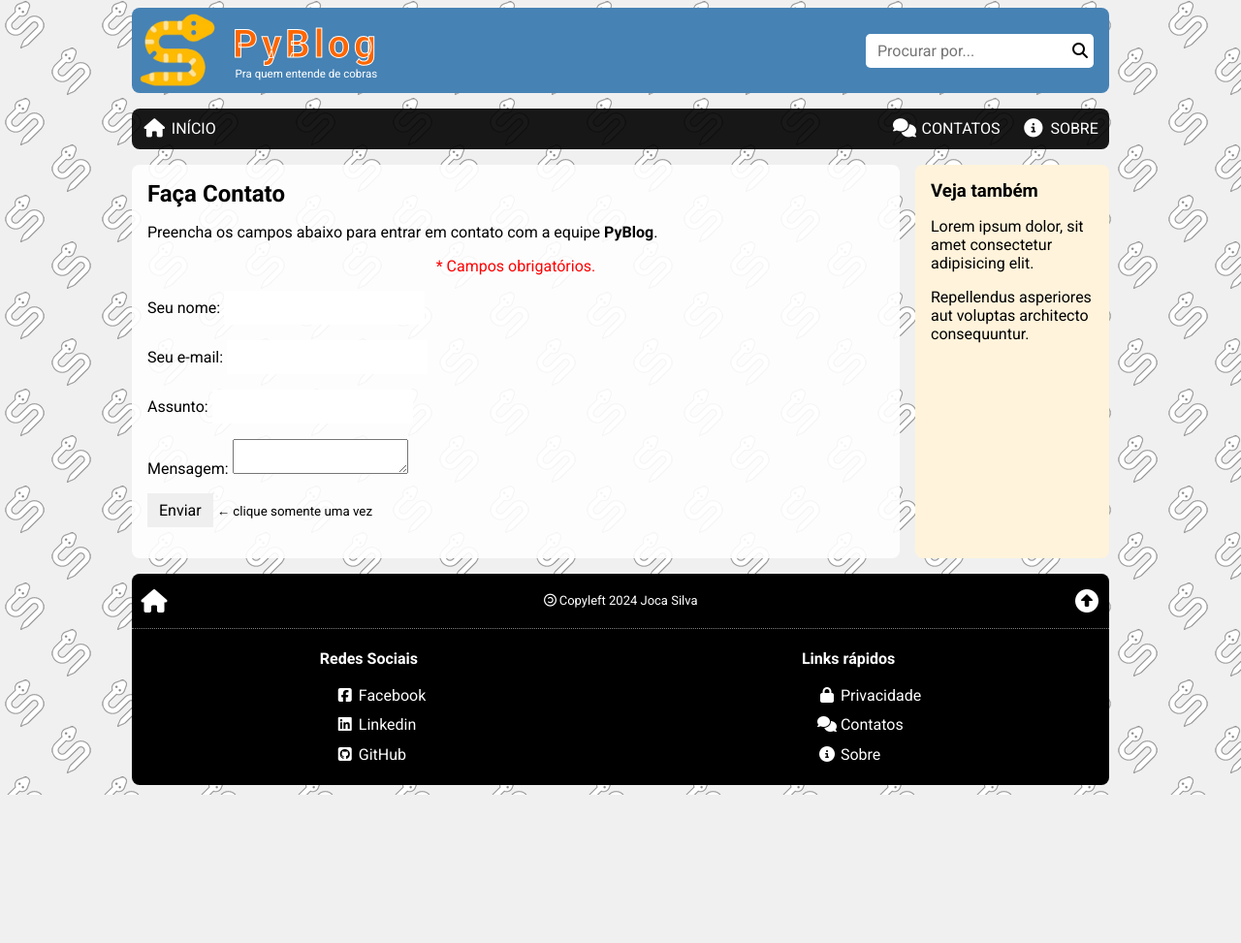
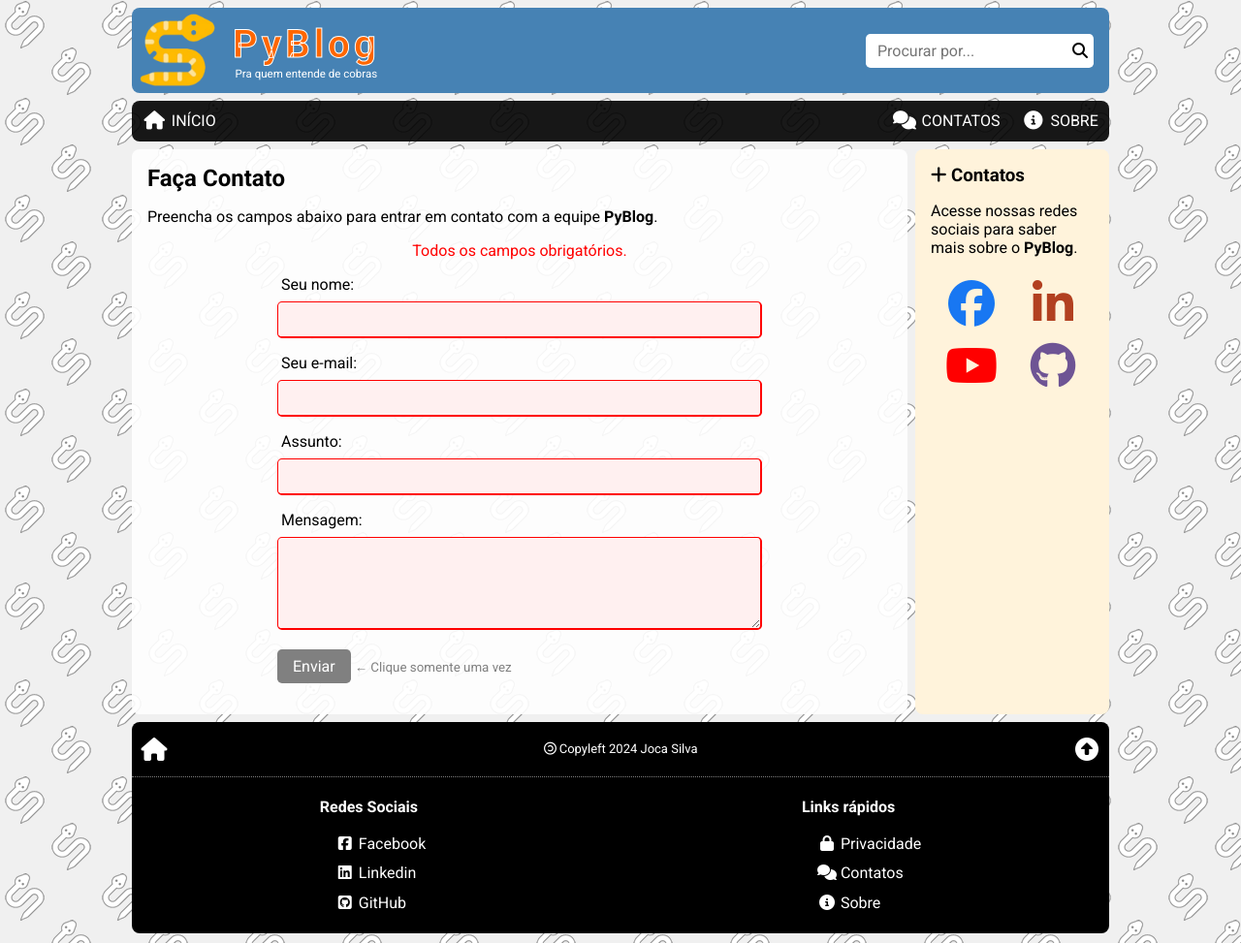
Before and after one commit to ViniciusIrapua/PtBlog, a plain HTML site: page contacts.html in a window 1280 px wide. Shown: the whole page at 97% size. Before the commit the page ends 820 px from the top, so only its background shows below. Drawn offline with nearby package versions, Linux system fonts and the light colour scheme.

Commit message:
2024.09.09

```diff
--- a/contacts.html
+++ b/contacts.html
@@ -8,11 +8,14 @@
     <!-- Carrega o CSS do tema do site -->
     <link rel="stylesheet" href="/css/template.css">
 
+    <!-- CSS específico desta página -->
+    <link rel="stylesheet" href="/css/contacts.css">
+
     <!-- Define o ícone de favoritos -->
     <link rel="shortcut icon" href="/images/logo.png">
 
     <!-- Título desta página -->
-    <title>Faça contato.</title>
+    <title>PyBlog .:. Faça Contato</title>
 </head>
 
 <body>
@@ -59,10 +62,10 @@
             <article>
 
                 <h2>Faça Contato</h2>
-                <p>Preencha os campos abaixo para entrar em contato com  a equipe <strong>PyBlog</strong>.</p>
-                <p class="center red">* Campos obrigatórios.</p>
+                <p>Preencha os campos abaixo para entrar em contato com a equipe <strong>PyBlog</strong>.</p>
+                <p class="center red">Todos os campos obrigatórios.</p>
 
-                <form action="contacts.html" method="post">
+                <form action="contacts.html#" method="post">
 
                     <p>
                         <label for="fieldName">Seu nome:</label>
@@ -86,18 +89,36 @@
 
                     <p>
                         <button type="submit">Enviar</button>
-                        <small>&larr; clique somente uma vez</small>
+                        <small>&larr; Clique somente uma vez</small>
                     </p>
+
                 </form>
 
             </article>
 
             <aside>
 
-                <h3>Veja também</h3>
+                <h3><i class="fa-solid fa-plus"></i> Contatos</h3>
 
-                <p>Lorem ipsum dolor, sit amet consectetur adipisicing elit.</p>
-                <p>Repellendus asperiores aut voluptas architecto consequuntur.</p>
+                <p>Acesse nossas redes sociais para saber mais sobre o <strong>PyBlog</strong>.</p>
+
+                <div>
+                    <a href="https://facebook.com/pyblog" target="_blank">
+                        <i class="fa-brands fa-facebook fa-fw fa-3x" style="color: #1877f2"></i>
+                    </a>
+
+                    <a href="https://linkedin.com/Pyblog" target="_blank">
+                        <i class="fa-brands fa-linkedin-in fa-fw fa-3x" style="color: #b24020"></i>
+                    </a>
+
+                    <a href="https://youtube.com/PyBlog" target="_blank">
+                        <i class="fa-brands fa-youtube fa-fw fa-3x" style="color: #ff0000;"></i>
+                    </a>
+
+                    <a href="https://github.com/PyBlog" target="_blank">
+                        <i class="fa-brands fa-github fa-fw fa-3x" style="color: #6e5494;"></i>
+                    </a>
+                </div>
 
             </aside>
 
@@ -156,7 +177,7 @@
 
         </footer>
 
-        <hr style="margin: 0; border: 1px solid transparent">
+        <hr style="margin: .5rem; border: 1px solid transparent">
     </div>
 
     <script src="https://cdnjs.cloudflare.com/ajax/libs/jquery/3.7.1/jquery.min.js"></script>
--- /dev/null
+++ b/css/contacts.css
@@ -0,0 +1,71 @@
+/* Folhas de estilo da página de contatos → contacts.html */
+
+main label {
+    display: block;
+    padding: 0 0 .5rem .25rem;
+}
+
+main form {
+    display: block;
+    margin: auto;
+    max-width: 500px;
+}
+
+main input,
+main textarea,
+main button {
+    padding: .5rem;
+    border-radius: .3rem;
+}
+
+main input,
+main textarea {
+   width: 100%;
+   border: 1px solid red;
+   border-bottom: 2px solid red;
+   border-right: 2px solid red;
+   background-color: rgb(255, 240, 240);
+}
+
+main textarea {
+    height: 6rem;
+    resize: vertical;
+}
+
+main button {
+    border: none;
+    background-color: gray;
+    color: white;
+    padding-left: 1rem;
+    padding-right: 1rem;
+    pointer-events: none;
+}
+
+main input:valid,
+main textarea:valid {
+    border: 1px solid green;
+    border-bottom: 2px solid green;
+    border-right: 2px solid green;
+    background-color: rgb(232, 240, 254);
+}
+
+main form:valid button {
+    background-color: steelblue;
+    pointer-events: all;
+    cursor: pointer;
+}
+
+main form small {
+    color: grey;
+}
+
+main aside div{
+    display: flex;
+    align-items: center;
+    justify-content: space-around;
+    flex-wrap: wrap;
+}
+
+main aside div i {
+    margin: .5rem 0;
+}
--- a/css/template.css
+++ b/css/template.css
@@ -6,7 +6,7 @@
 
 /* Reset para que o CSS seja o mesmo em todos os navegadores modernos */
 
-/* Reset das caixas */
+/* Reset de todas as caixas */
 * {
     box-sizing: border-box;
     outline: none;
@@ -14,11 +14,10 @@
 
 /* Reset de formulários */
 input,
+textarea,
 button {
     font-family: inherit;
     font-size: inherit;
-    padding: .5rem .75rem;
-    border: none;
 }
 
 /* Reset dos links */
@@ -79,10 +78,14 @@ body {
 #wrap>footer,
 #wrap>main>article,
 #wrap>main>aside {
-    margin: .5rem;
+    margin: .5rem .5rem 0 .5rem;
     border-radius: .5rem;
 }
 
+#wrap>main>aside {
+    margin-left: 0;
+    border-radius: .5rem;
+}
 
 /*********************
  ***** Cabeçalho *****
@@ -112,7 +115,7 @@ body {
     font-size: 2.5rem;
     letter-spacing: .25rem;
     text-align: center;
-    /* Experimental */
+    /* Experimental → Alica borda no texto */
     -webkit-text-stroke: 1px rgb(255, 255, 255);
 }
 
@@ -122,7 +125,7 @@ body {
     letter-spacing: normal;
     font-weight: normal;
     color: rgb(255, 255, 255);
-    /* Experimental */
+    /* Experimental → Remove borda no texto  */
     -webkit-text-stroke: 0;
 }
 
@@ -137,13 +140,15 @@ body {
     flex-grow: 1;
     border-radius: .3rem 0 0 .3rem;
     background-color: rgb(255, 255, 255);
+    padding: .5rem .75rem;
+    border: none;
 }
 
 #wrap>header form button {
     border-radius: 0 .3rem .3rem 0;
     background-color: rgb(255, 255, 255);
-    padding-left: .25rem;
-    padding-right: .25rem;
+    padding: .5rem .25rem;
+    border: none;
 }
 
 #wrap>header form button:hover {
@@ -176,7 +181,7 @@ body {
     color: rgb(255, 165, 0);
 }
 
-/* Link de Início */
+/* Link de Início (home) */
 #wrap>nav a:first-child {
     margin-right: auto;
 }
@@ -312,12 +317,11 @@ body {
 
 }
 
-
 /********************************
  ***** Estilos de uso geral *****
  ********************************/
 
- .center {
+.center {
     text-align: center;
 }
 
```
